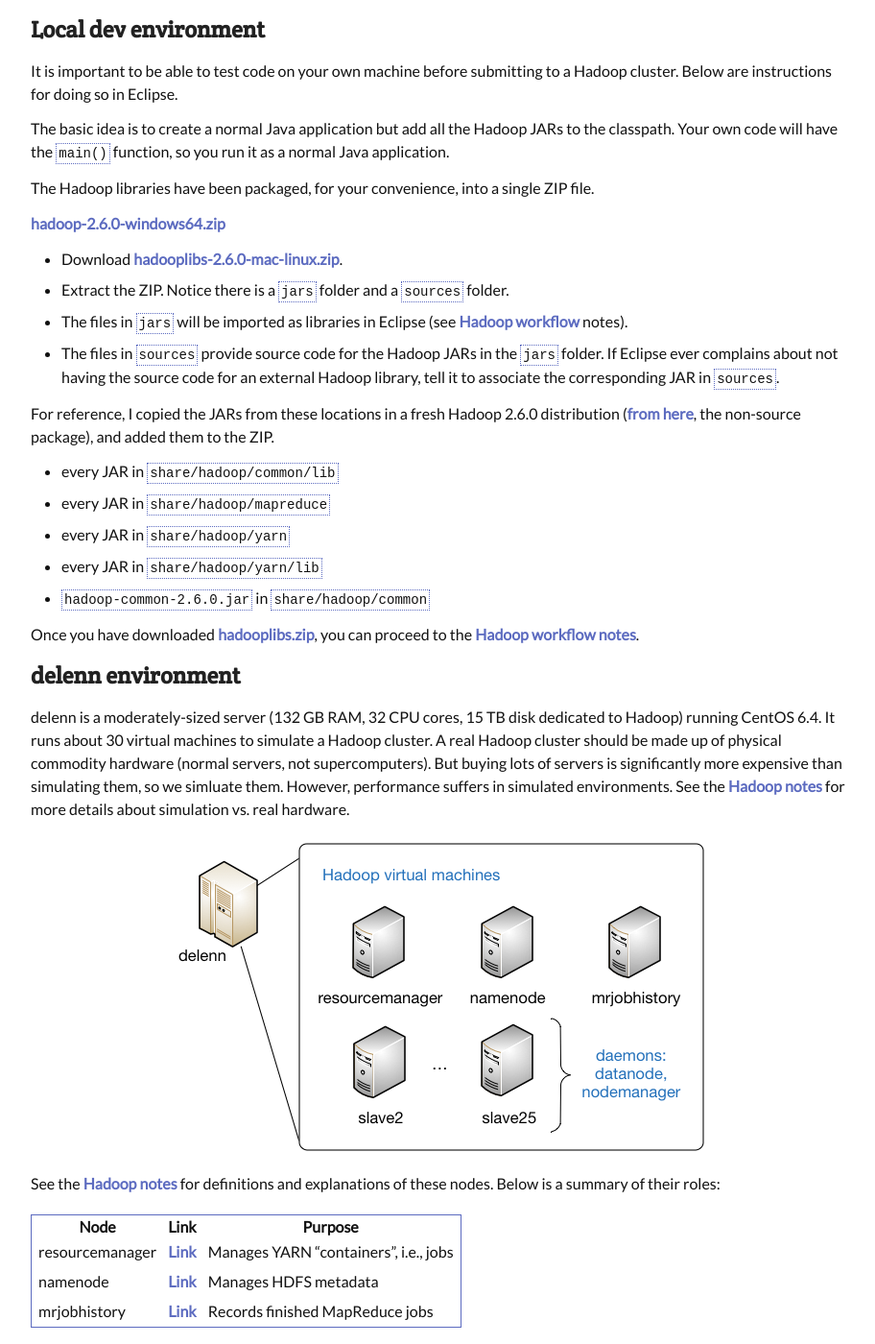
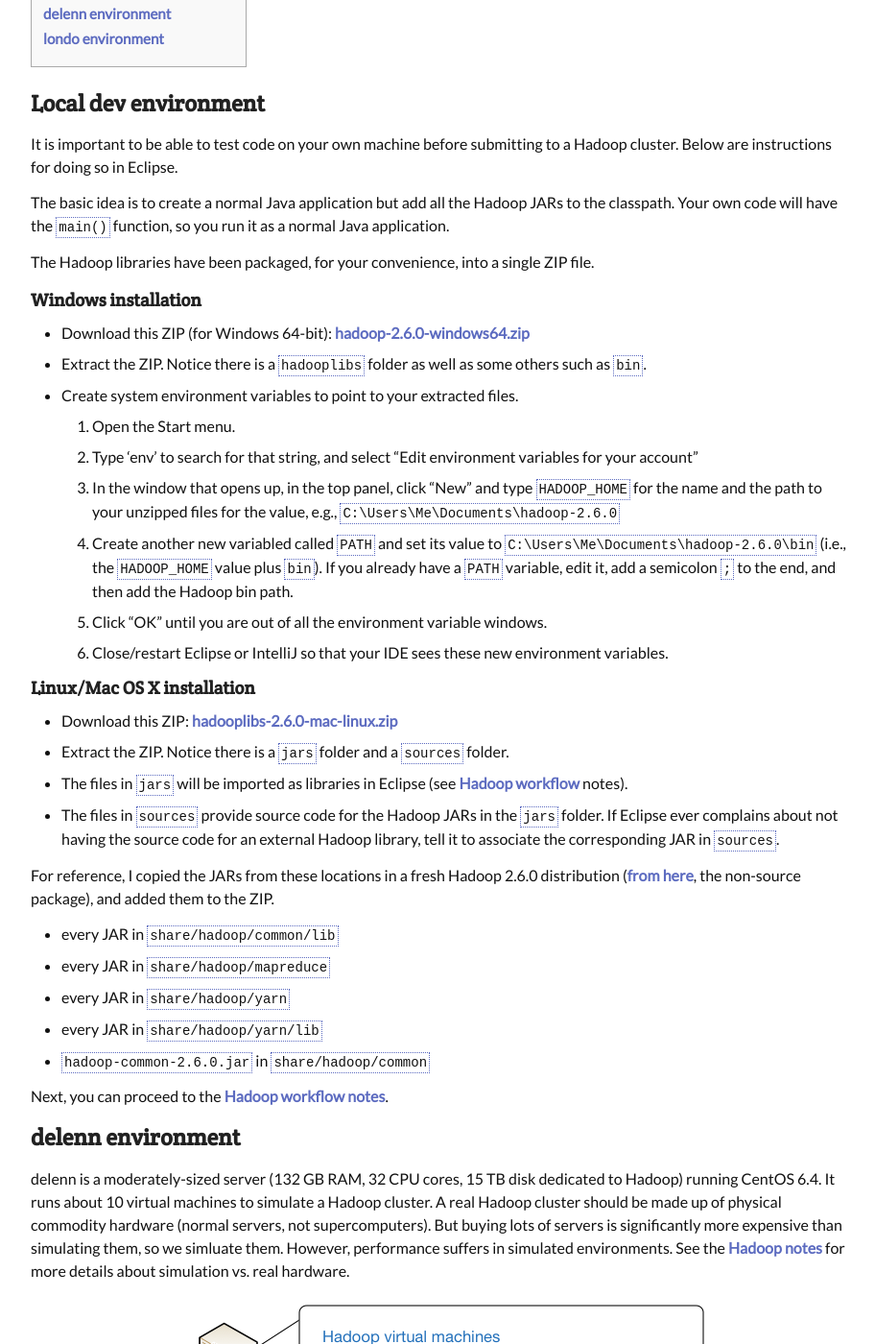
Before and after one commit to joshuaeckroth/cinf401-website, a Jekyll site: the page built from notes/hadoop-dev-env.markdown, in a window 1280 px wide and 1400 px high, scrolled down 211 px. Shown: the whole window at 96% size, without its empty margins (183-1095 px from the left). Built offline with Jekyll 4.4.1, drawn with Linux system fonts in a browser that asks for light colours; Markdown is read by kramdown in place of the engine named in the settings; some of the changed text lies outside the part shown.

Commit message:
Updated hadoop dev/workflow notes.

```diff
--- a/assignments/2015-03-17-group-project-2.markdown
+++ b/assignments/2015-03-17-group-project-2.markdown
@@ -1,7 +1,7 @@
 ---
 layout: post
 title: Group project 2
-due: "Mar 17, 11:59pm"
+due: "Mar 24, 11:59pm"
 categories: [assignments]
 ---
 
--- a/notes/demo-map-reduce.markdown
+++ b/notes/demo-map-reduce.markdown
@@ -227,7 +227,6 @@ public class BaseballFriends {
         job.setOutputKeyClass(TextArrayWritable.class);
         job.setOutputValueClass(NullWritable.class);
 
-
         conf.set(CSVOutputFormat.CSV_TOKEN_SEPARATOR_CONFIG, ",");
         job.setOutputFormatClass(CSVOutputFormat.class);
 
--- a/notes/hadoop-dev-env.markdown
+++ b/notes/hadoop-dev-env.markdown
@@ -13,9 +13,21 @@ The basic idea is to create a normal Java application but add all the Hadoop JAR
 
 The Hadoop libraries have been packaged, for your convenience, into a single ZIP file.
 
-[hadoop-2.6.0-windows64.zip](https://www.dropbox.com/s/vgsjjwxp2a7b83r/hadoop-2.6.0-windows64.zip?dl=0)
+### Windows installation
 
-- Download [hadooplibs-2.6.0-mac-linux.zip](https://github.com/joshuaeckroth/cinf401-examples/raw/master/hadooplibs-2.6.0-mac-linux.zip).
+- Download this ZIP (for Windows 64-bit): [hadoop-2.6.0-windows64.zip](https://www.dropbox.com/s/vgsjjwxp2a7b83r/hadoop-2.6.0-windows64.zip?dl=0)
+- Extract the ZIP. Notice there is a `hadooplibs` folder as well as some others such as `bin`.
+- Create system environment variables to point to your extracted files.
+  1. Open the Start menu.
+  2. Type 'env' to search for that string, and select "Edit environment variables for your account"
+  3. In the window that opens up, in the top panel, click "New" and type `HADOOP_HOME` for the name and the path to your unzipped files for the value, e.g., `C:\Users\Me\Documents\hadoop-2.6.0`
+  4. Create another new variabled called `PATH` and set its value to `C:\Users\Me\Documents\hadoop-2.6.0\bin` (i.e., the `HADOOP_HOME` value plus `bin`). If you already have a `PATH` variable, edit it, add a semicolon `;` to the end, and then add the Hadoop bin path.
+  5. Click "OK" until you are out of all the environment variable windows.
+  6. Close/restart Eclipse or IntelliJ so that your IDE sees these new environment variables.
+
+### Linux/Mac OS X installation
+
+- Download this ZIP: [hadooplibs-2.6.0-mac-linux.zip](https://github.com/joshuaeckroth/cinf401-examples/raw/master/hadooplibs-2.6.0-mac-linux.zip)
 - Extract the ZIP. Notice there is a `jars` folder and a `sources` folder.
 - The files in `jars` will be imported as libraries in Eclipse (see [Hadoop workflow](/notes/hadoop-workflow.html) notes).
 - The files in `sources` provide source code for the Hadoop JARs in the `jars` folder. If Eclipse ever complains about not having the source code for an external Hadoop library, tell it to associate the corresponding JAR in `sources`.
@@ -28,11 +40,11 @@ For reference, I copied the JARs from these locations in a fresh Hadoop 2.6.0 di
 - every JAR in `share/hadoop/yarn/lib`
 - `hadoop-common-2.6.0.jar` in `share/hadoop/common`
 
-Once you have downloaded [hadooplibs.zip](https://github.com/joshuaeckroth/cinf401-examples/raw/master/hadooplibs.zip), you can proceed to the [Hadoop workflow notes](/notes/hadoop-workflow.html).
+Next, you can proceed to the [Hadoop workflow notes](/notes/hadoop-workflow.html).
 
 ## delenn environment
 
-delenn is a moderately-sized server (132 GB RAM, 32 CPU cores, 15 TB disk dedicated to Hadoop) running CentOS 6.4. It runs about 30 virtual machines to simulate a Hadoop cluster. A real Hadoop cluster should be made up of physical commodity hardware (normal servers, not supercomputers). But buying lots of servers is significantly more expensive than simulating them, so we simluate them. However, performance suffers in simulated environments. See the [Hadoop notes](/notes/hadoop.html) for more details about simulation vs. real hardware.
+delenn is a moderately-sized server (132 GB RAM, 32 CPU cores, 15 TB disk dedicated to Hadoop) running CentOS 6.4. It runs about 10 virtual machines to simulate a Hadoop cluster. A real Hadoop cluster should be made up of physical commodity hardware (normal servers, not supercomputers). But buying lots of servers is significantly more expensive than simulating them, so we simluate them. However, performance suffers in simulated environments. See the [Hadoop notes](/notes/hadoop.html) for more details about simulation vs. real hardware.
 
 ![Network diagram](/images/network-diagram.png)
 
@@ -49,4 +61,8 @@ The three nodes identified above each run one daemon with the same name and purp
 Each slave runs two daemons:
 
 - datanode --- Manages the slave's HDFS contents
-- nodemanager --- Manages the slave's "containers," i.e., work jobs; example: [slave12](http://localhost:9000/hadoop/slave12:8042/node)
+- nodemanager --- Manages the slave's "containers," i.e., work jobs; example: [slave8](http://localhost:9000/hadoop/slave8:8042/node)
+
+## londo environment
+
+londo has a local Hadoop installation as well. It is for testing purposes only, if you are unable to test on your own machine. It only runs in one thread, so it is quite slow. You would need to create a JAR package in your IDE and transfer it to londo, or compile your code on londo. Then execute the application as described in the [Hadoop workflow](/notes/hadoop-workflow.html).
```
Also changed, not shown: notes/hadoop-workflow.markdown (+18 -4 lines), images/network-diagram.png, 1 other file.
